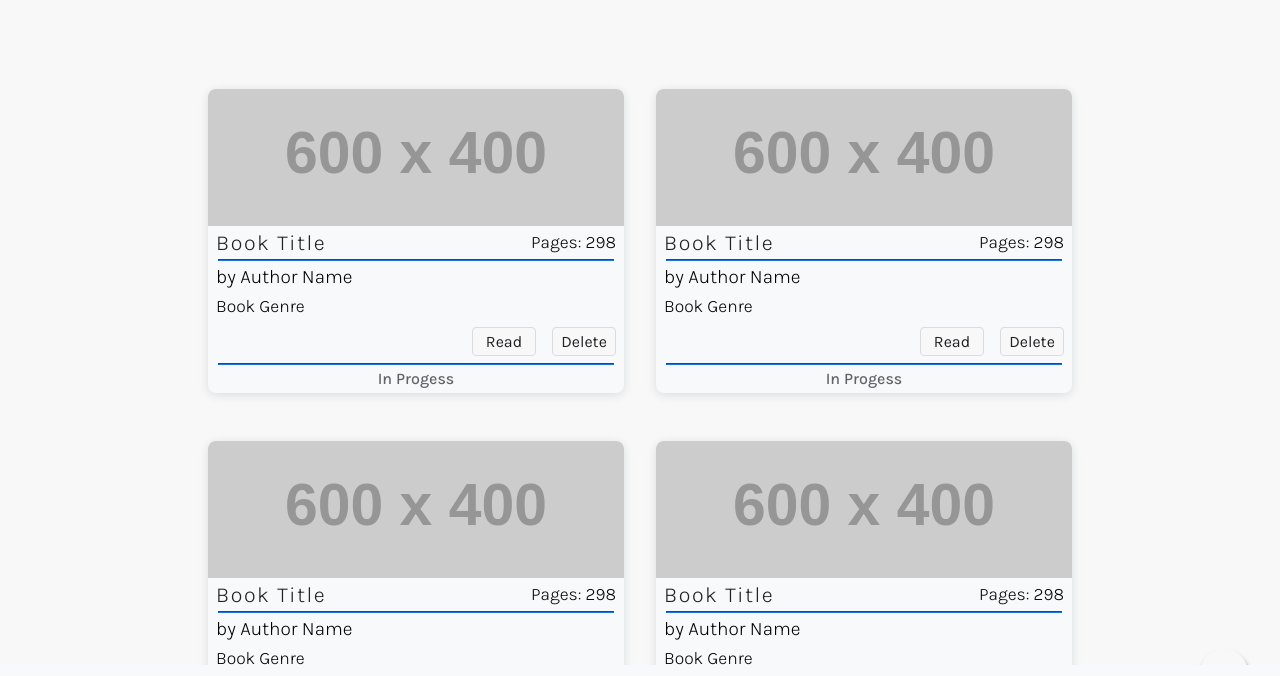
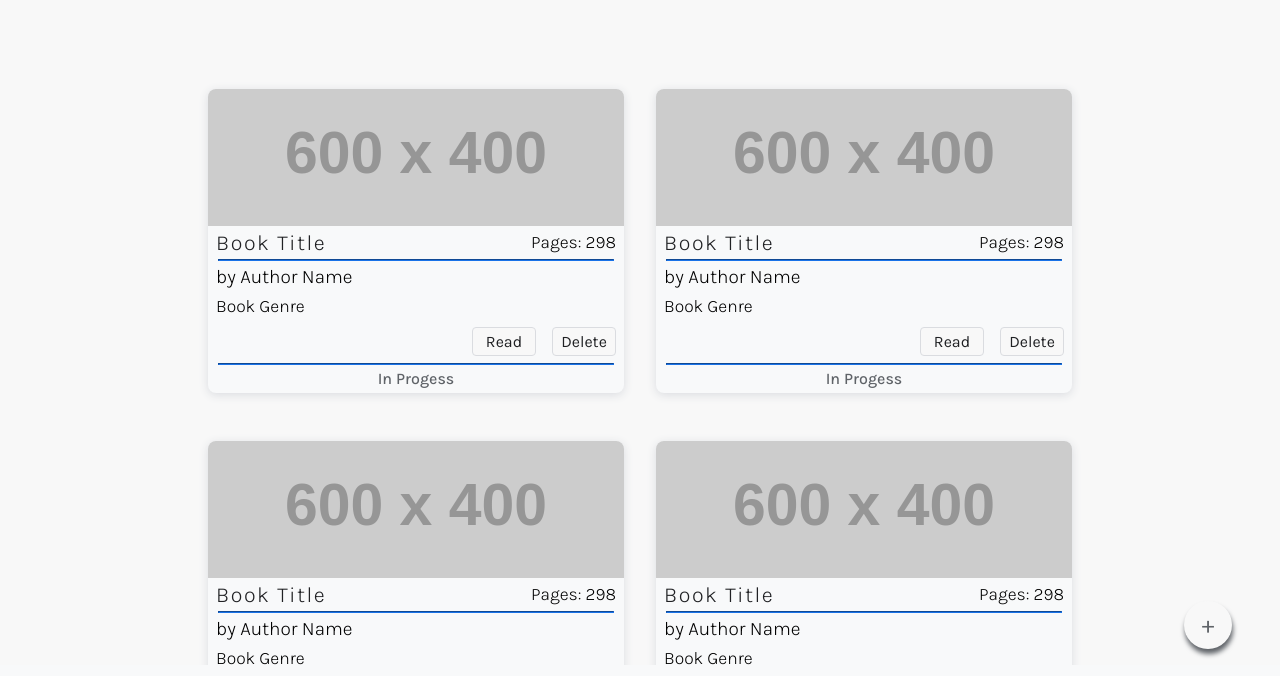
Before and after one commit to billyenglish/Virtual_Library, a plain HTML site: page index.html in a window 1280 px wide. Shown: the part 71-747 px from the top of the page. Drawn offline with nearby package versions, Linux system fonts and the light colour scheme; placeholder pictures from the web are drawn by us; a web font is replaced by a local one.

Commit message:
Adjusting the create button position.

```diff
--- a/css/style.css
+++ b/css/style.css
@@ -211,8 +211,8 @@
 
 .add_book_btn {
     position: fixed;
-    bottom: 2rem;
-    right: 2rem;
+    bottom: 5rem;
+    right: 3rem;
     background-color: var(--background-color);
     color: var(--secondary-text);
     border: none;
```
